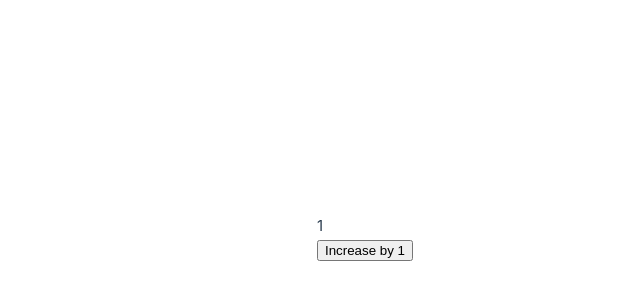
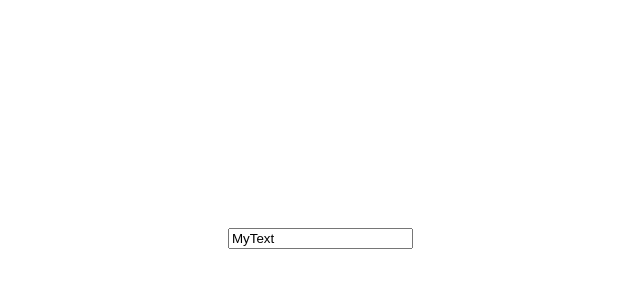
Before and after one commit to KarbovskyiV/vue-roadmap, a Vue app: page / in a window 1280 px wide. Shown: the part 162-462 px from the top of the page, without its empty margins (227-867 px from the left). Built offline with nearby package versions, Linux system fonts and the light colour scheme.

Commit message:
use v-model

```diff
--- a/src/components/componentInDepth/MainComponent.vue
+++ b/src/components/componentInDepth/MainComponent.vue
@@ -1,16 +1,23 @@
 <template>
   <div>
-    <span>{{ count }}</span>
-    <BlogPost @increase-by="increaseCount" />
+    <!--    <span>{{ count }}</span>-->
+    <!--    <BlogPost @increase-by="increaseCount" />-->
+    <!--  <VModelComponent v-model="countModel"/>-->
+    <VModelComponent v-model.capitalize="myText" />
   </div>
 </template>
 
 <script setup>
-import BlogPost from '@/components/componentInDepth/BlogPost.vue';
+import BlogPost from '@/components/componentInDepth/EmitComponent.vue';
 import { ref } from 'vue';
+import VModelComponent from '@/components/componentInDepth/VModelComponent.vue';
 
+const countModel = ref(1);
+const myText = ref('MyText');
+/*
 let count = ref(1);
 function increaseCount(n) {
   count.value += n;
 }
+*/
 </script>
--- /dev/null
+++ b/src/components/componentInDepth/VModelComponent.vue
@@ -0,0 +1,22 @@
+<template>
+  <div>
+    <input type="text" v-model="model" />
+    <!--    <div>Parent bound v-model is: {{ model }}</div>-->
+    <!--    <button @click="update">Increment</button>-->
+  </div>
+</template>
+
+<script setup>
+const [model, modifiers] = defineModel({
+  set(value) {
+    if (modifiers.capitalize) {
+      return value.charAt(0).toUpperCase() + value.slice(1);
+    }
+    return value;
+  },
+});
+
+function update() {
+  model.value++;
+}
+</script>
```
Also changed, not shown: src/components/componentInDepth/EmitComponent.vue (renamed from src/components/componentInDepth/BlogPost.vue).
